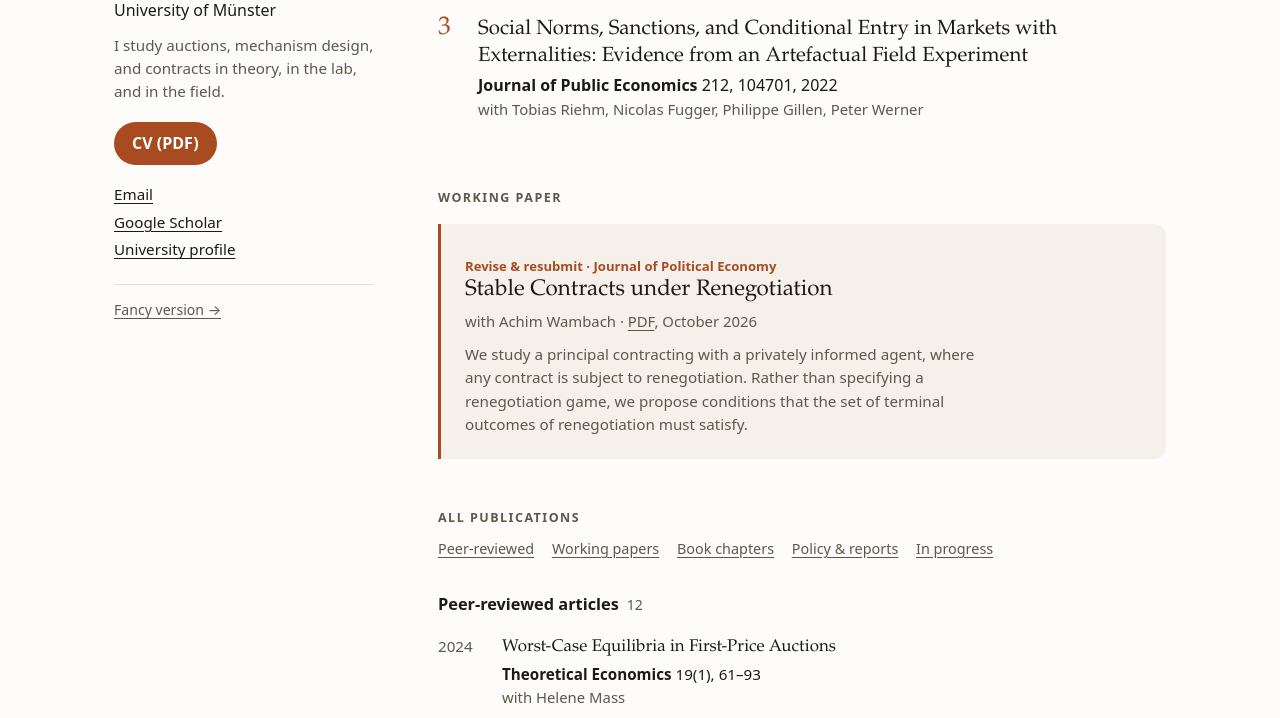
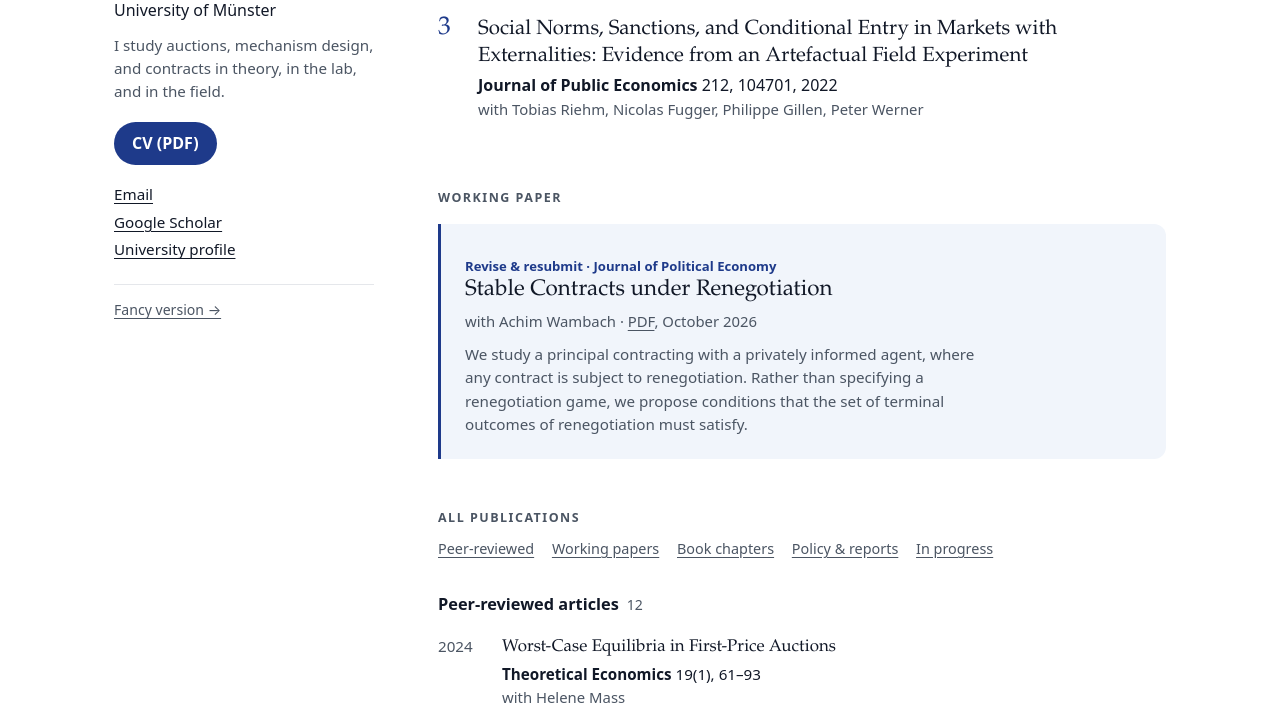
Before and after one commit to vgretschko/vgretschko.github.io, a plain HTML site: page simple/index.html in a window 1280 px wide. Shown: the part 303-1021 px from the top of the page. Drawn offline with Linux system fonts and the light colour scheme.

Commit message:
Simple page: navy accents on a white background
Always white, regardless of the visitor's dark-mode setting.

Co-Authored-By: Claude Opus 5.5 <noreply@anthropic.com>

```diff
--- a/simple/index.html
+++ b/simple/index.html
@@ -8,8 +8,7 @@
   <meta name="description"
     content="Vitali Gretschko, Professor of Economics at the University of Münster: CV and complete list of publications on auctions, mechanism design, and contracts." />
   <link rel="canonical" href="https://vgretschko.github.io/simple/" />
-  <meta name="theme-color" content="#fdfcfa" media="(prefers-color-scheme: light)" />
-  <meta name="theme-color" content="#151311" media="(prefers-color-scheme: dark)" />
+  <meta name="theme-color" content="#ffffff" />
 
   <meta property="og:type" content="profile" />
   <meta property="og:title" content="Vitali Gretschko: CV and publications" />
@@ -24,25 +23,15 @@
 
   <style>
     :root {
-      --bg: #fdfcfa;
-      --bg-soft: #f5f1ea;
-      --ink: #1d1a16;
-      --muted: #5f574c;
-      --line: #e5dfd4;
-      --accent: #a84b21;
+      --bg: #ffffff;
+      --bg-soft: #f1f5fb;
+      --ink: #111827;
+      --muted: #4b5563;
+      --line: #e5e7eb;
+      --accent: #1e3a8a;
       --serif: "Iowan Old Style", "Palatino Linotype", Palatino, "Book Antiqua", Georgia, serif;
       --sans: system-ui, -apple-system, "Segoe UI", Roboto, "Helvetica Neue", sans-serif;
-      color-scheme: light dark;
-    }
-    @media (prefers-color-scheme: dark) {
-      :root {
-        --bg: #151311;
-        --bg-soft: #1e1a16;
-        --ink: #ece6dc;
-        --muted: #a99e8d;
-        --line: #322b23;
-        --accent: #e08a55;
-      }
+      color-scheme: light;
     }
     @media (prefers-reduced-motion: no-preference) {
       @view-transition { navigation: auto; }
@@ -96,7 +85,6 @@
       text-decoration: none;
     }
     .cv:hover { color: #fff; filter: brightness(1.08); }
-    @media (prefers-color-scheme: dark) { .cv, .cv:hover { color: #1a0f08; } }
     .links { list-style: none; margin: 18px 0 0; padding: 0; display: grid; gap: 4px; font-size: 0.95rem; }
     .view { margin: 22px 0 0; padding-top: 14px; border-top: 1px solid var(--line); font-size: 0.88rem; color: var(--muted); }
 
```
